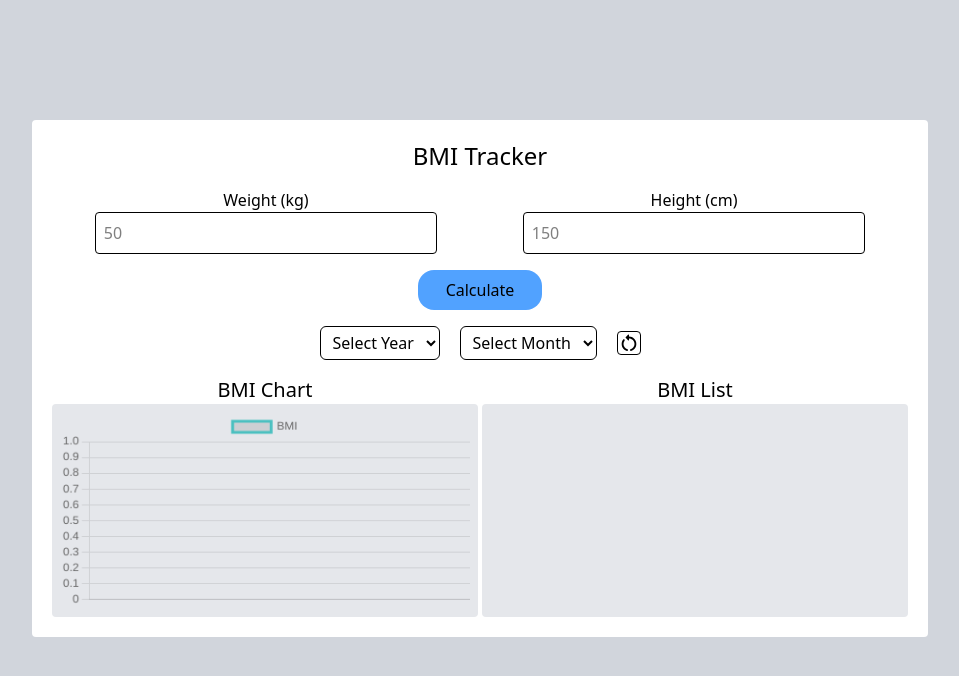
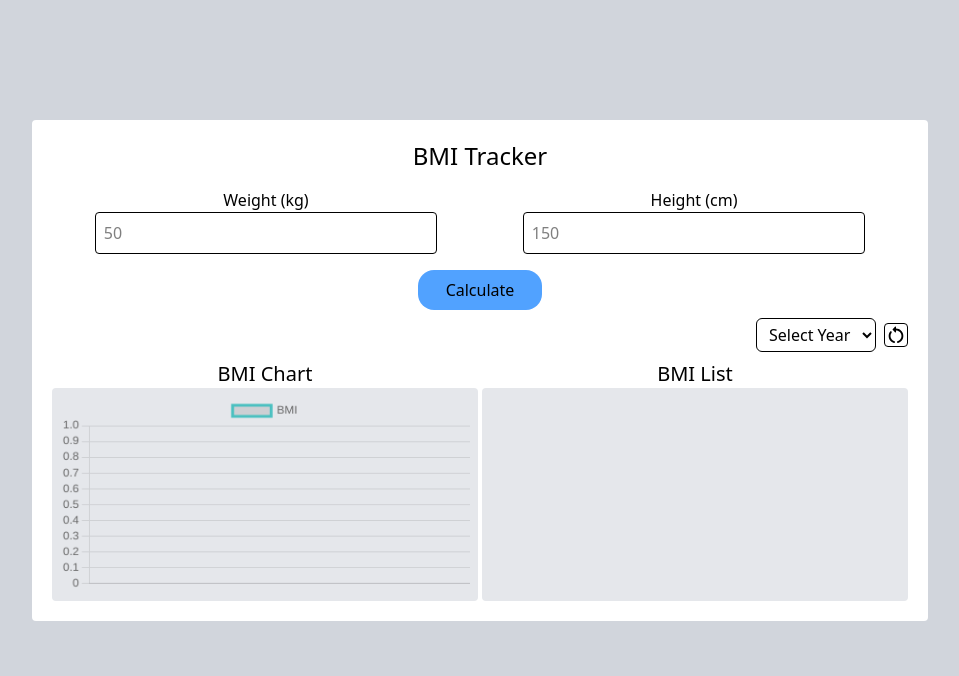
Before and after one commit to DoMinhDuc-DMD/bmi-React-TSX, a React (Vite) app: page / in a window 1280 px wide. Shown: the top 676 px of the page, without its empty margins (160-1119 px from the left). Built offline with nearby package versions, Linux system fonts and the light colour scheme.

Commit message:
update select, reset

```diff
--- a/src/components/chart/BMIChart.tsx
+++ b/src/components/chart/BMIChart.tsx
@@ -41,17 +41,19 @@ function BMIChart() {
   };
 
   const handleReset = () => {
-    window.location.reload();
+    setSelectedYear("");
   };
 
   return (
     <div>
-      <div className="flex justify-center items-center my-4 gap-x-5">
+      <div className="flex justify-end items-center my-2 gap-x-2">
         <Selects
           handleYearChange={handleYearChange}
           handleMonthChange={handleMonthChange}
           uniqueYears={uniqueYears}
           availableMonths={availableMonths}
+          selectedYear={selectedYear}
+          selectedMonth={selectedMonth}
         />
         <RestartAltRounded
           className="border rounded cursor-pointer"
--- a/src/components/chart/Selects.tsx
+++ b/src/components/chart/Selects.tsx
@@ -5,33 +5,45 @@ export default function Selects({
   handleMonthChange,
   uniqueYears,
   availableMonths,
+  selectedYear,
+  selectedMonth,
 }: {
   handleYearChange: (e: ChangeEvent<HTMLSelectElement>) => void;
   handleMonthChange: (e: ChangeEvent<HTMLSelectElement>) => void;
   uniqueYears: number[];
   availableMonths: number[];
+  selectedYear: string;
+  selectedMonth: string;
 }) {
   return (
     <>
+      {selectedYear && (
+        <select
+          className="border rounded-md py-1 px-2 cursor-pointer"
+          value={selectedMonth}
+          onChange={handleMonthChange}
+        >
+          <option value="" disabled>
+            Select Month
+          </option>
+          {availableMonths.map((month, index) => (
+            <option key={index} value={month}>
+              {new Date(0, month).toLocaleString("en-US", { month: "long" })}
+            </option>
+          ))}
+        </select>
+      )}
       <select
         className="border rounded-md py-1 px-2 cursor-pointer"
-        defaultValue="Select Year"
+        value={selectedYear}
         onChange={handleYearChange}
       >
-        <option disabled>Select Year</option>
-        {uniqueYears.map((year: any, index: number) => (
-          <option key={index}>{year}</option>
-        ))}
-      </select>
-      <select
-        className="border rounded-md py-1 px-2 cursor-pointer"
-        defaultValue="Select Month"
-        onChange={handleMonthChange}
-      >
-        <option disabled>Select Month</option>
-        {availableMonths.map((month: any, index: any) => (
-          <option key={index} value={month}>
-            {new Date(0, month).toLocaleString("en-US", { month: "long" })}
+        <option value="" disabled>
+          Select Year
+        </option>
+        {uniqueYears.map((year, index) => (
+          <option key={index} value={year}>
+            {year}
           </option>
         ))}
       </select>
```
